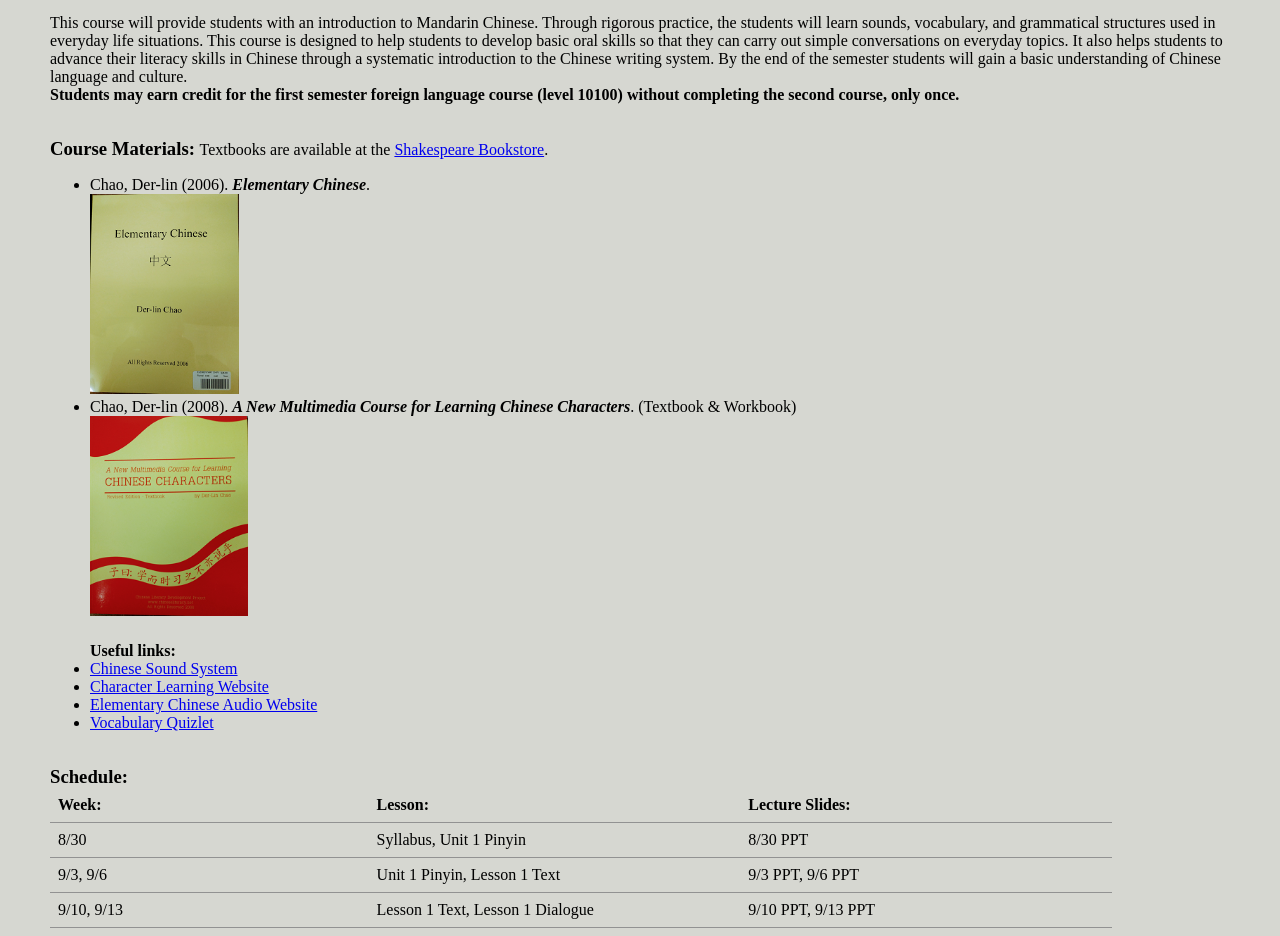
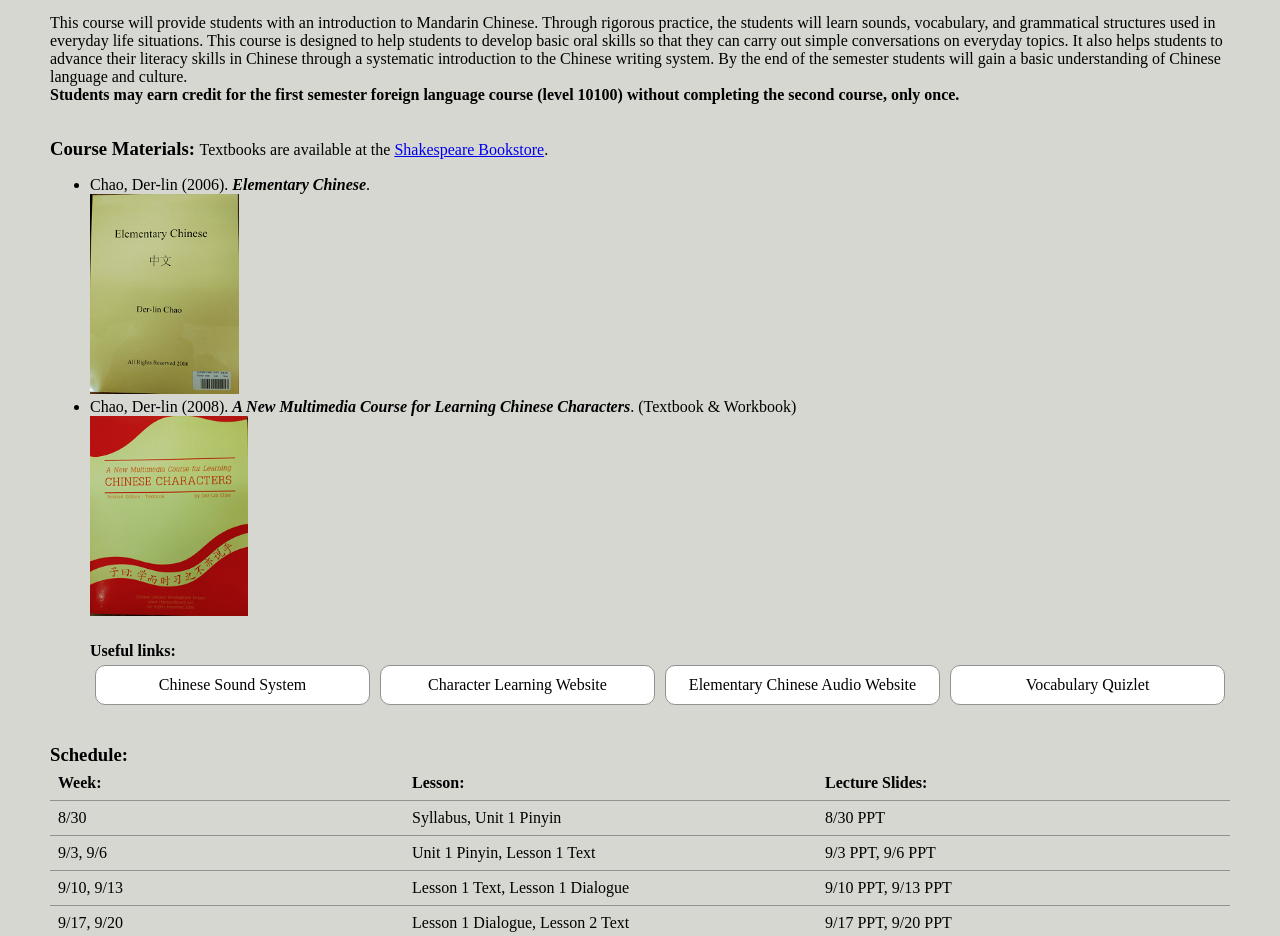
Before and after one commit to zcaroline1/chin101, a plain HTML site: page index.html in a window 1280 px wide. Shown: the part 132-1068 px from the top of the page. Drawn offline with Linux system fonts and the light colour scheme.

Commit message:
button-link @ css & index.html

```diff
--- a/css/index.css
+++ b/css/index.css
@@ -13,6 +13,44 @@ h3, p1 {
     display: inline;
 }
 
+.grid-links{
+    display: grid;
+    grid-template-columns: 1fr 1fr 1fr 1fr;
+    /* background-color: #eae5e5; */
+    /* border: 2px dashed #ceea41 */
+}
+
+/* .link{
+
+    text-align: center;
+    margin: 5px;
+    padding: 5px;
+    border-radius: 10px;
+    font-size: 14px;
+}
+
+button {
+    background-color: white;
+    /* background-color: rgba(233, 228, 209, 0.96); */
+    /* border: 1px solid #929292; */
+/* } */
+
+.link-button {
+    display: inline-block;
+    padding: 10px 10px;
+    background-color: white;
+    border: 1px solid #929292;
+    text-decoration: none;
+    color: black;
+    text-align: center;
+    margin: 5px;
+    border-radius: 10px;
+}
+
+.link-button:hover {
+    background-color: rgba(233, 228, 209, 0.96);  /* Optional hover effect */
+}
+
 table, th, td {
     /*border:1px solid rgb(0, 0, 0);*/
     border-collapse: collapse;
--- a/index.html
+++ b/index.html
@@ -23,26 +23,32 @@
 
     <h3> Course Materials: </h3>
     <p1>Textbooks are available at the
-        <a href="https://www.google.com/maps/place/Shakespeare+%26+Co/@40.7681467,-73.9640902,18z/data=!3m1!5s0x89c258ebcfa1255b:0x24687a30eedfe028!4m15!1m8!3m7!1s0x89c258ebc40112d9:0xb457c885bb62fe60!2s939+Lexington+Ave,+New+York,+NY+10065!3b1!8m2!3d40.7681457!4d-73.9634465!16s%2Fg%2F11c5l017jy!3m5!1s0x89c258ebc6c03d09:0x2288c6aa819e5041!8m2!3d40.7681457!4d-73.9634465!16s%2Fg%2F1th648p2?entry=ttu">Shakespeare Bookstore</a>.
+        <a href="https://www.google.com/maps/place/Shakespeare+%26+Co/@40.7681467,-73.9640902,18z/data=!3m1!5s0x89c258ebcfa1255b:0x24687a30eedfe028!4m15!1m8!3m7!1s0x89c258ebc40112d9:0xb457c885bb62fe60!2s939+Lexington+Ave,+New+York,+NY+10065!3b1!8m2!3d40.7681457!4d-73.9634465!16s%2Fg%2F11c5l017jy!3m5!1s0x89c258ebc6c03d09:0x2288c6aa819e5041!8m2!3d40.7681457!4d-73.9634465!16s%2Fg%2F1th648p2?entry=ttu">
+            Shakespeare Bookstore</a>.
     </p1>
 
     <ul>
-        <li> Chao, Der-lin (2006). <strong><em>Elementary Chinese</em></strong>.</li>
-        <img src="img/elemChinese.png" style="height:200px;"/>
-        <li> Chao, Der-lin (2008). <strong><em> A New Multimedia Course for Learning Chinese Characters</em></strong>. (Textbook & Workbook)</li>
-        <img src="img/newMulti.png" style="height:200px;"/>
+        <div1 class="grid-books">
+            <li class="book"> Chao, Der-lin (2006). <strong><em>Elementary Chinese</em></strong>.</li>
+            <img class="book" src="img/elemChinese.png" style="height:200px;"/>
+            <li class="book"> Chao, Der-lin (2008). <strong><em> A New Multimedia Course for Learning Chinese Characters</em></strong>. (Textbook & Workbook)</li>
+            <img class="book" src="img/newMulti.png" style="height:200px;"/>
+        </div1>
 
         <h4 style="margin-bottom: 0;">Useful links:</h4>
-        <li><a href="https://materials2.chineseforall.org/soundsystem/index.html">Chinese Sound System</a></li>
-        <li><a href="http://materials1.chineseforall.org/index.html">Character Learning Website</a></li>
-        <li><a href="https://materials2.chineseforall.org/elementary/index.html">Elementary Chinese Audio Website</a></li>
-        <li><a href="https://quizlet.com/user/claoshi/folders/elementary-chinese/sets">Vocabulary Quizlet</a></li>
+        <div class="grid-links">
+            <a class="link-button" href="https://materials2.chineseforall.org/soundsystem/index.html" onclick="changeButtonColor(this)">Chinese Sound System</a>
+            <a class="link-button" href="http://materials1.chineseforall.org/index.html" onclick="changeButtonColor(this)">Character Learning Website</a>
+            <a class="link-button" href="https://materials2.chineseforall.org/elementary/index.html" onclick="changeButtonColor(this)">Elementary Chinese Audio Website</a>
+            <a class="link-button" href="https://quizlet.com/user/claoshi/folders/elementary-chinese/sets" onclick="changeButtonColor(this)">Vocabulary Quizlet</a>
+        </div>
+
 
     </ul>
     <br>
 
     <h3> Schedule:</h3>
-    <table style="width:90%">
+    <table style="width:100%">
         <colgroup>
             <col style="width:30%">
             <col style="width:35%">
@@ -139,4 +145,5 @@
             <td></td>
         </tr>
     </table>
+    <scrip src="script.js"> </scrip>
 </body>
```
